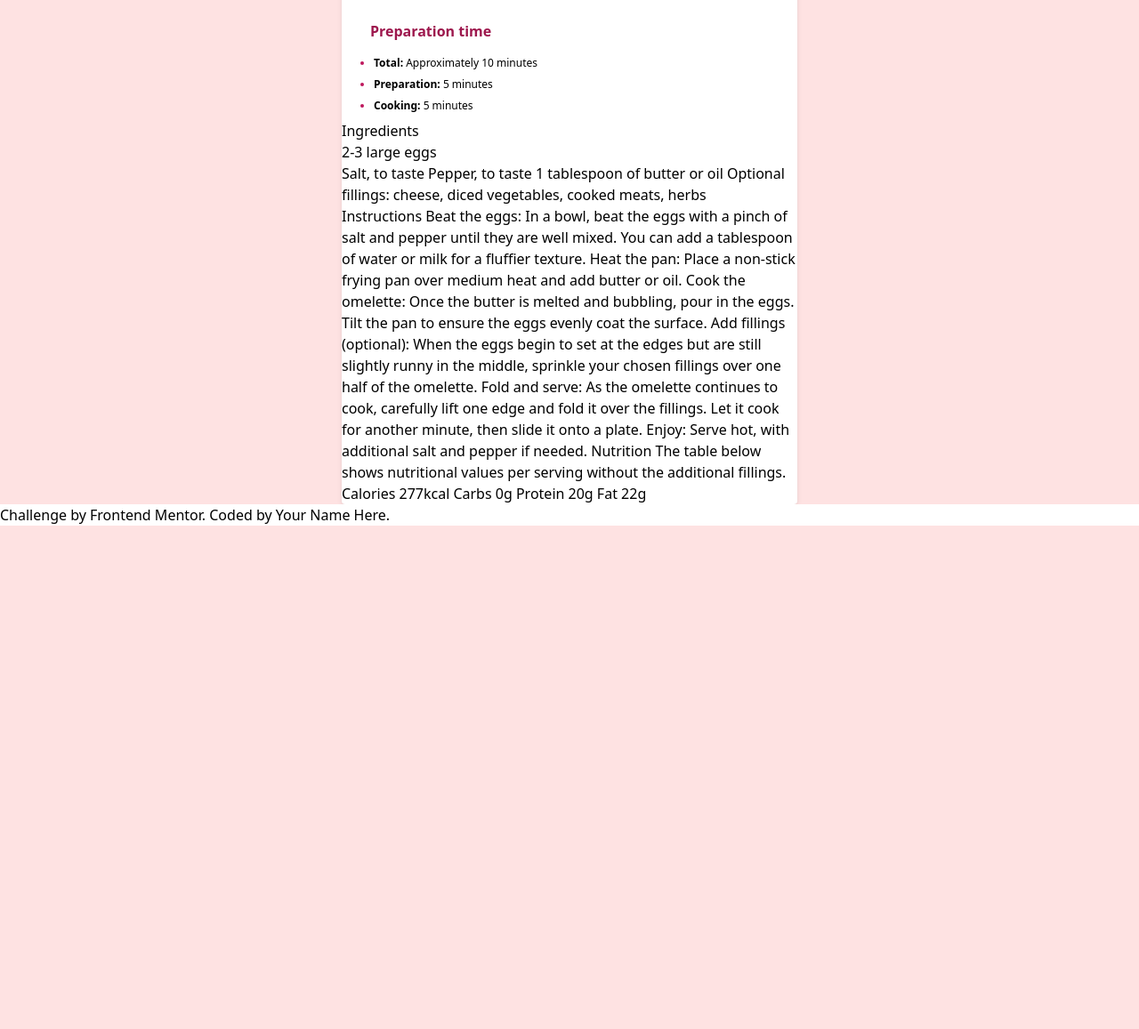
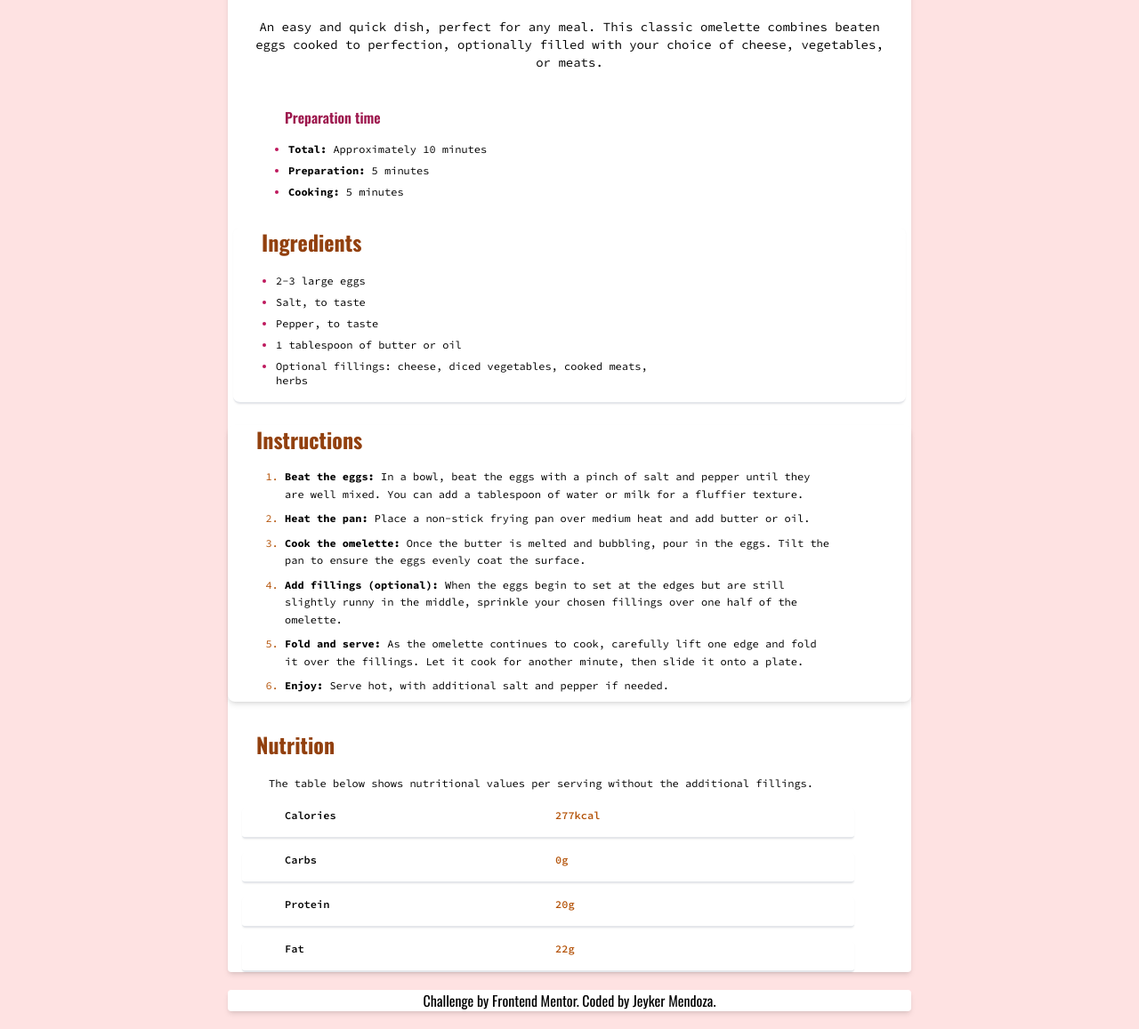
Before and after one commit to Jeyker-Dev/Recipe-Page, a website: page src/index.html in a window 1280 px wide. Shown: the part 520-1677 px from the top of the page at 89% size. Before the commit the page ends 1111 px from the top, so only its background shows below. Drawn offline with nearby package versions, Linux system fonts and the light colour scheme.

Commit message:
Agregado seccion de ingredientes, instrucciones, nutricion y footer

```diff
--- a/src/index.html
+++ b/src/index.html
@@ -9,15 +9,15 @@
 
   <title>Frontend Mentor | Recipe page</title>
 </head>
-<body class="bg-red-100">
+<body class="bg-white md:bg-red-100">
   <!--  Page Body   -->
-  <main class="container mx-auto bg-white mt-20 rounded md:w-2/5 shadow-md">
+  <main class="container mx-auto mt-0 md:mt-20  bg-white rounded md:w-3/5 shadow-md">
 
     <!--  Container Image   -->
-      <div class="md:w-full mx-auto">
-        <!--  Image Recipe  -->
+          <div class="md:w-full">
+
               <img src="./img/image-omelette.jpeg" alt="Imagen Receta" class="object-cover my-3 p-3 shadow-xl rounded-md">
- <!--  Here End Image Recipe  -->
+
             </div>
     <!--  Here End Container Image   -->
 
@@ -25,35 +25,42 @@
         <div>
           <!--  Container Title and Text  -->
           <div>
-      <!--  Title Recipe  -->
-          <h1 class="md:text-xl text-lg lg:text-2xl xl:text-4xl text-center my-7 font-oswald">Simple Omelette Recipe</h1>
-          <!--  Text Recipe  -->
+
+              <h1 class="md:text-xl text-lg lg:text-2xl xl:text-4xl text-center my-7 font-oswald">
+                Simple Omelette Recipe
+              </h1>
+
               <p class="text-sm text-center mb-3 mx-5 font-source-code">
                 An easy and quick dish, perfect for any meal. This classic omelette combines beaten eggs cooked
                 to perfection, optionally filled with your choice of cheese, vegetables, or meats.
               </p>
+
           </div>
     <!-- Here End Container Title and Text  -->
 
     <!--  Container Text Preparation Time  -->
-      <div>
+          <div class="pl-4 ml-4">
             <!--  Container SubTitle  -->
             <div>
-          <h2 class="md:text-left md:text-base text-pink-800 font-semibold md:ml-4 md:pl-4 mt-5 pt-5 mb-2 pb-2">Preparation time</h1>
+
+              <h2 class="md:text-left md:text-base text-pink-800 font-semibold md:ml-4 md:pl-4 mt-5 pt-5 mb-2 pb-2 font-oswald">
+                Preparation time
+              </h2>
+
             </div>
     <!-- Here End Container SubTitle -->
 
             <!--  Container List Time  -->
-        <div class="container items-center">
+            <div>
 
               <ul class="list-disc flex flex-col items-left w-1/2 pl-4 ml-5">
-            <li class="text-xs text-pink-700 mb-2">
+                <li class="text-xs text-pink-700 mb-2 font-source-code">
                   <span class="font-bold text-black">Total:</span> <span class="text-black">Approximately 10 minutes</span>
                 </li>
-            <li class="text-xs text-pink-700 mb-2">
+                <li class="text-xs text-pink-700 mb-2 font-source-code">
                   <span class="font-bold text-black">Preparation:</span> <span class="text-black">5 minutes</span>
                 </li>
-            <li class="text-xs text-pink-700 mb-2">
+                <li class="text-xs text-pink-700 mb-2 font-source-code">
                   <span class="font-bold text-black">Cooking:</span> <span class="text-black">5 minutes</span>
                 </li>
               </ul>
@@ -64,70 +71,145 @@
     <!-- Here End Container Text Preparation Time -->
 
     <!--  Container Ingredients Info  -->
-      <div>
+          <div class="my-6 border-b-2 border-gray-200 mx-1.5 rounded-lg shadow-sm">
             <!--  Container SubTitle  -->
-        <div>
-          <h2 class="">Ingredients</h2>
+            <div class="my-3">
+
+              <h2 class="text-2xl font-bold text-amber-800 w-1/2 font-oswald pl-4 ml-4">
+                Ingredients
+              </h2>
+
             </div>
+    <!--  Here End Container Container Subtitle  -->
 
-        <div>
-<!--  Here End Container Container Subtitle  -->
-          <ul>
-            <li>2-3 large eggs</li>
-        Salt, to taste
-        Pepper, to taste
-        1 tablespoon of butter or oil
-        Optional fillings: cheese, diced vegetables, cooked meats, herbs
+            <!--  Container Ingredients List  -->
+            <div class="container items-center px-4 mx-4 w-4/5 my-2 pt-2">
+
+              <ul class="list-disc flex flex-col w-4/5 pl-2 ml-2">
+                <li class="text-xs text-pink-700 mb-2 font-source-code">
+                  <span class="text-black">2-3 large eggs</span>
+                </li>
+                <li class="text-xs text-pink-700 mb-2 font-source-code">
+                  <span class="text-black">Salt, to taste</span>
+                </li>
+                <li class="text-xs text-pink-700 mb-2 font-source-code">
+                  <span class="text-black">Pepper, to taste</span>
+                </li>
+                <li class="text-xs text-pink-700 mb-2 font-source-code">
+                  <span class="text-black">1 tablespoon of butter or oil</span>
+                </li>
+                <li class="text-xs text-pink-700 mb-2 font-source-code">
+                  <span class="text-black">Optional fillings: cheese, diced vegetables, cooked meats, herbs</span>
+                </li>
               </ul>
 
             </div>
+    <!--  Here End Container Ingredients List  -->
+          </div>
+    <!--  Here End Container Ingredients Info  -->
+
+    <!--  Container Instructions Info  -->
+          <div class="w-full mb-6 botder-b-2 border-gray-200 rounded-lg shadow-md">
+    <!--  Container SubTitle  -->
+            <div class="my-4">
+
+              <h2 class="text-2xl font-oswald text-amber-800 font-bold w-1/2 pl-4 ml-4">
+                Instructions
+              </h2>
 
             </div>
-<!--  Here End Container Ingredients Info  -->
-  Instructions
+    <!--  Here End Container SubTitle  -->
 
-  Beat the eggs: In a bowl, beat the eggs with a pinch of salt and pepper until they are well mixed.
-  You can add a tablespoon of water or milk for a fluffier texture.
+    <!--  Container Instruction List  -->
+            <div class="w-11/12 md:ml-4 md:pl-4">
 
-  Heat the pan: Place a non-stick frying pan over medium heat and add butter or oil.
+              <ol class="list-decimal w-11/12 pl-4 ml-4">
+                <li class="text-xs font-source-code text-amber-700 my-2 leading-relaxed">
+                  <span class="text-black font-bold">Beat the eggs:</span> <span class="text-black">In a bowl, beat the eggs with a pinch of salt and pepper until they are well mixed.
+                    You can add a tablespoon of water or milk for a fluffier texture.</span>
+                </li>
 
-  Cook the omelette: Once the butter is melted and bubbling, pour in the eggs. Tilt the pan to ensure
-  the eggs evenly coat the surface.
+                <li class="text-xs font-source-code text-amber-700 my-2 leading-relaxed">
+                  <span class="text-black font-bold">Heat the pan:</span> <span class="text-black">Place a non-stick frying pan over medium heat and add butter or oil.</span>
+                </li>
 
-  Add fillings (optional): When the eggs begin to set at the edges but are still slightly runny in the
-  middle, sprinkle your chosen fillings over one half of the omelette.
+                <li class="text-xs font-source-code text-amber-700 my-2 leading-relaxed">
+                  <span class="text-black font-bold">Cook the omelette:</span> <span class="text-black">Once the butter is melted and bubbling, pour in the eggs. Tilt the pan to ensure the eggs evenly coat the surface. </span>
 
-  Fold and serve: As the omelette continues to cook, carefully lift one edge and fold it over the
-  fillings. Let it cook for another minute, then slide it onto a plate.
+                </li>
 
-  Enjoy: Serve hot, with additional salt and pepper if needed.
+                <li class="text-xs font-source-code text-amber-700 my-2 leading-relaxed">
+                  <span class="text-black font-bold"> Add fillings (optional):</span> <span class="text-black">When the eggs begin to set at the edges but are still slightly runny in the
+                  middle, sprinkle your chosen fillings over one half of the omelette.</span>
+                </li>
 
-  Nutrition
+                <li class="text-xs font-source-code text-amber-700 my-2 leading-relaxed">
+                  <span class="text-black font-bold">Fold and serve:</span> <span class="text-black">As the omelette continues to cook, carefully lift one edge and fold it over the fillings. Let it cook for another minute, then slide it onto a plate.</span>
+                </li>
 
-  The table below shows nutritional values per serving without the additional fillings.
+                <li class="text-xs font-source-code text-amber-700 mt-2 mb-2 pb-2 leading-relaxed">
+                  <span class="text-black font-bold">Enjoy:</span> <span class="text-black">Serve hot, with additional salt and pepper if needed.</span>
+                </li>
+              </ol>
 
-  Calories
-  277kcal
+            </div>
+    <!--  Here End Container Instruction List  -->
+          </div>
+    <!--  Here End Container Instructions Info  -->
 
-  Carbs
-  0g
+    <!--  Container Nutrition Info  -->
+        <div class="w-11/12 mt-8">
 
-  Protein
-  20g
+          <div class="w-11/12 pl-4 ml-4">
+            <h2 class="w-1/2 text-2xl font-oswald font-bold text-amber-800">Nutrition</h2>
+          </div>
 
-  Fat
-  22g
+          <p class="text-xs font-source-code text-center my-5">The table below shows nutritional values per serving without the additional fillings.</p>
+
+          <div class="">
+
+            <div class="text-xs font-source-code grid grid-cols-2 pl-4 ml-4 mb-4 border-b-2 border-gray-200 rounded shadow-sm">
+
+            <span class="font-semibold pl-4 ml-4 mb-4 w-1/2">Calories</span>
+            <span class="text-amber-700 font-semibold w-1/2">277kcal</span>
+
+            </div>
+
+            <div class="text-xs font-source-code grid grid-cols-2 pl-4 ml-4 mb-4 border-b-2 border-gray-200 rounded shadow-sm">
+
+              <span class="font-semibold pl-4 ml-4 mb-4 w-1/2">Carbs</span>
+              <span class="text-amber-700 font-semibold w-1/2">0g</span>
+
+            </div>
+
+            <div class="text-xs font-source-code grid grid-cols-2 pl-4 ml-4 mb-4 border-b-2 border-gray-200 rounded shadow-sm">
+
+              <span class="font-semibold pl-4 ml-4 mb-4 w-1/2">Protein</span>
+              <span class="text-amber-700 font-semibold w-1/2">20g</span>
+
+            </div>
+
+            <div class="text-xs font-source-code grid grid-cols-2 pl-4 ml-4 mb-4 border-b-2 border-gray-200 rounded shadow-sm">
+
+              <span class="font-semibold pl-4 ml-4 mb-4 w-1/2">Fat</span>
+              <span class="text-amber-700 font-semibold w-1/2">22g</span>
+
+            </div>
+          </div>
+
+            </div>
+    <!--  Here End Container Nutrition Info  -->
         </div>
     <!--  Container Text Body  -->
   </main>
 <!--  Here End Page Body   -->
 
 <!--  Footer   -->
-<footer class="bg-white container mx-auto">
+<footer class="container mx-auto bg-white rounded w-3/5  shadow-md my-5">
   <!--  Content Footer   -->
-    <div class="attribution">
+    <div class="text-center font-oswald">
       Challenge by <a href="https://www.frontendmentor.io?ref=challenge" target="_blank">Frontend Mentor</a>.
-      Coded by <a href="#">Your Name Here</a>.
+      Coded by <a href="#">Jeyker Mendoza</a>.
     </div>
 <!--  Here End Content Footer   -->
   </footer>
```
Also changed, not shown: src/dist/app.css. Lines whose indentation alone changed are shown as unchanged.
